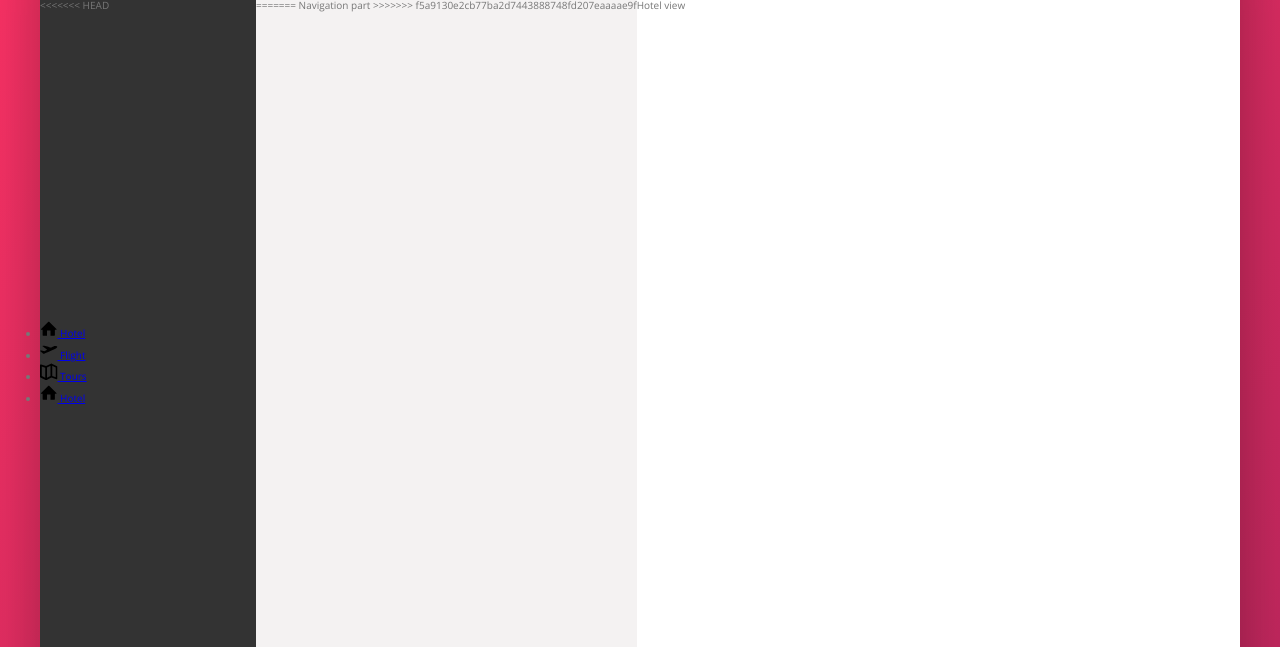
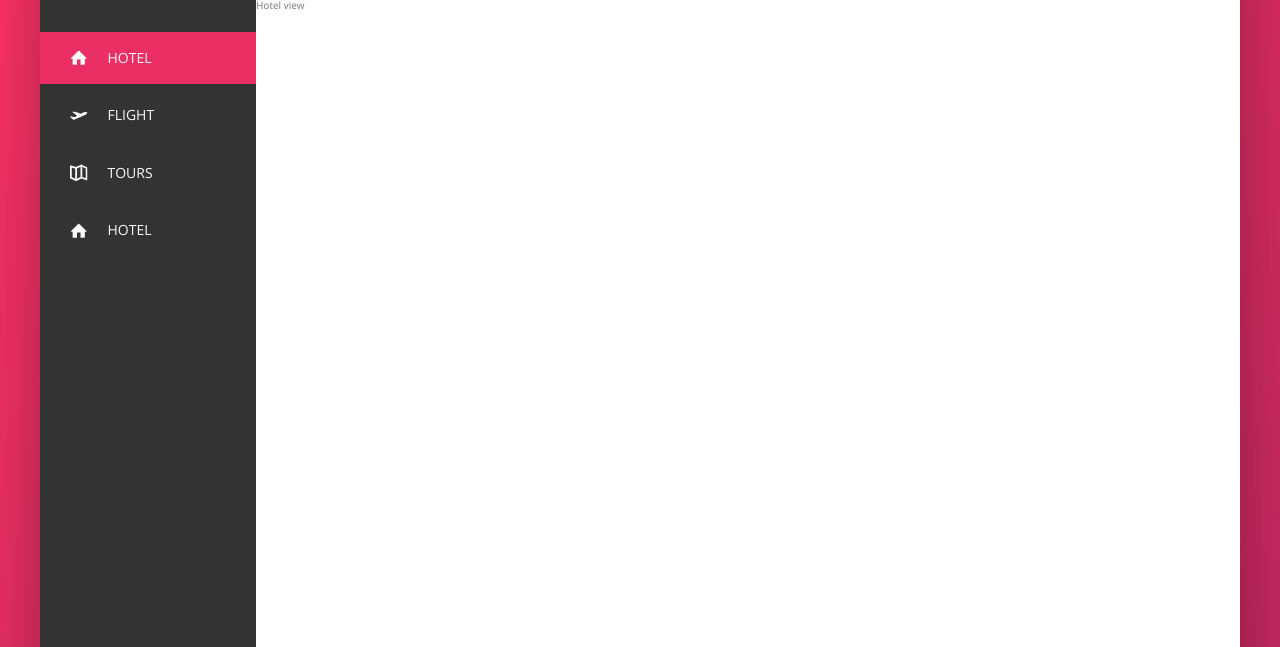
Before and after one commit to oguzhanntuna/trillo-static-flexbox-project, a website: page index.html in a window 1280 px wide. Shown: the part 153-800 px from the top of the page. Drawn offline with nearby package versions, Linux system fonts and the light colour scheme.

Commit message:
building the navigation - part two

```diff
--- a/index.html
+++ b/index.html
@@ -46,9 +46,8 @@
 
             <div class="content">
                 <nav class="sidebar">
-<<<<<<< HEAD
                     <ul class="side-nav">
-                        <li class="side-nav__item">
+                        <li class="side-nav__item side-nav__item--active">
                             <a href="#" class="side-nav__link">
                                 <svg class="side-nav__icon">
                                     <use xlink:href="img/sprite.svg#icon-home"></use>
@@ -87,10 +86,6 @@
                     </div>
                 </nav>
 
-=======
-                    Navigation part
-                </nav>
->>>>>>> f5a9130e2cb77ba2d7443888748fd207eaaaae9f
                 <main class="hotel-view">
                     Hotel view
                 </main>
--- a/sass/_components.scss
+++ b/sass/_components.scss
@@ -123,17 +123,61 @@
 /////////////////////////////////////////////////////////
 // SIDE NAVIGATION
 .side-nav {
+    font-size: 1.4rem;
+    list-style: none;
+    margin-top: 3.5rem;
+
     &__item {
+        position: relative;
 
+        &:not(:last-child) {
+            margin-bottom: .5rem;
+        }
     }
 
-    &__link {
+    &__item::before {
+        content: "";
+        position: absolute;
+        top: 0;
+        left: 0;
+        height: 100%;
+        width: 3px;
+        background-color: var(--color-primary);
+        transform: scaleY(0);
+        transition: transform .2s,
+                    width .4s cubic-bezier(1,0,0,1) .2s,
+                    background-color .1s;
+    }
 
+    &__item:hover::before,
+    &__item--active::before {
+        transform: scaleY(1);
+        width: 100%;
+    }
+
+    &__item:active::before {
+        background-color: var(--color-primary-light);
+    }
+
+    &__link:link,
+    &__link:visited {
+        color: var(--color-grey-light-1);
+        text-decoration: none;
+        text-transform: uppercase;
+        display: block;
+        padding: 1.5rem 3rem;
+        position: relative;
+        z-index: 10;
+
+        display: flex;
+        align-items: center;
     }
 
     &__icon {
         width: 1.75rem;
         height: 1.75rem;
+        margin-right: 2rem;
+        fill: currentColor;
     }
 }
 
```
Also changed, not shown: css/style.css.
